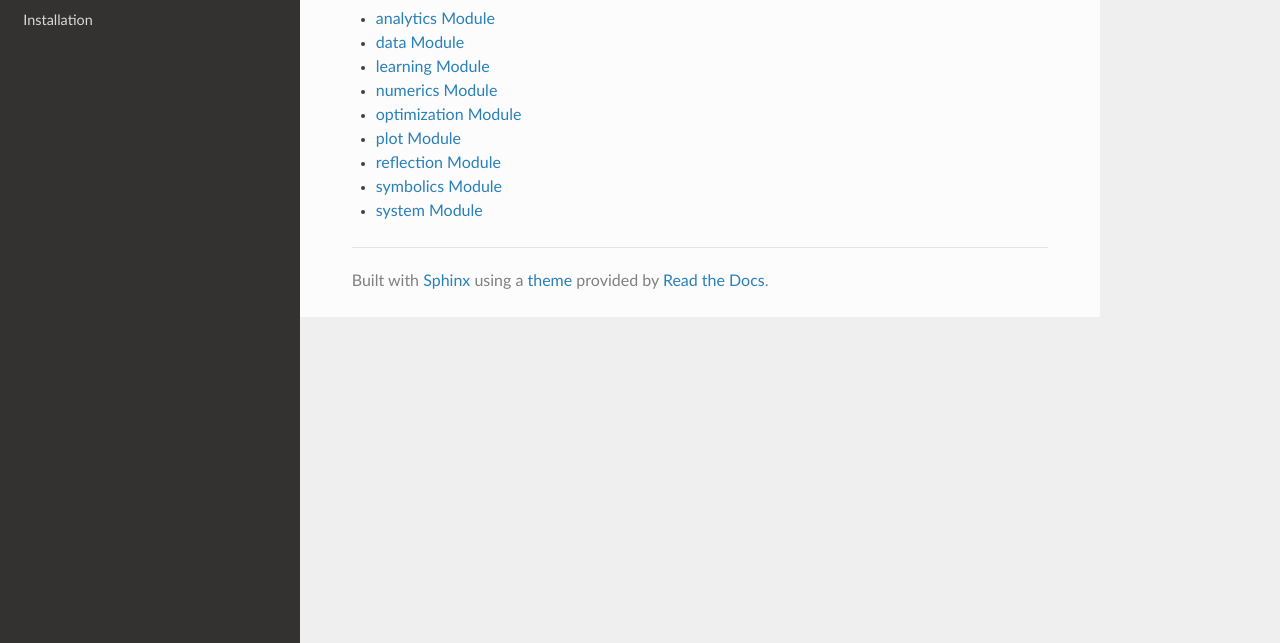
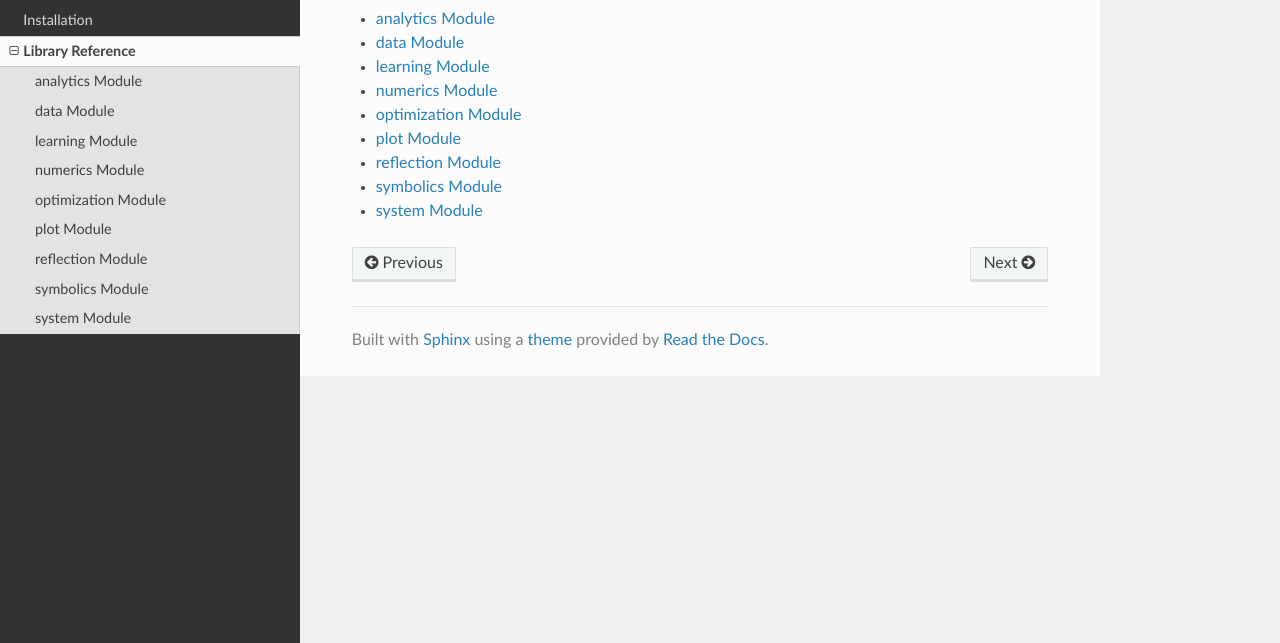
Before and after one commit to nachawati/unity, a website: page docs/html/library/index.html in a window 1280 px wide. Shown: the part 157-800 px from the top of the page. Drawn offline with Linux system fonts and the light colour scheme.

Commit message:
Update index.html

```diff
--- a/docs/html/library/index.html
+++ b/docs/html/library/index.html
@@ -35,6 +35,8 @@
   <link rel="stylesheet" href="../_static/pygments.css" type="text/css" />
     <link rel="index" title="Index" href="../genindex.html" />
     <link rel="search" title="Search" href="../search.html" />
+    <link rel="next" title="analytics Module" href="analytics.html" />
+    <link rel="prev" title="Installation" href="../installation.html" />
     <link href="../_static/style.css" rel="stylesheet" type="text/css">
 
 </head>
@@ -85,8 +87,20 @@
 
 
               <p class="caption"><span class="caption-text">Contents:</span></p>
-<ul>
+<ul class="current">
 <li class="toctree-l1"><a class="reference internal" href="../installation.html">Installation</a></li>
+<li class="toctree-l1 current"><a class="current reference internal" href="#">Library Reference</a><ul>
+<li class="toctree-l2"><a class="reference internal" href="analytics.html">analytics Module</a></li>
+<li class="toctree-l2"><a class="reference internal" href="data.html">data Module</a></li>
+<li class="toctree-l2"><a class="reference internal" href="learning.html">learning Module</a></li>
+<li class="toctree-l2"><a class="reference internal" href="numerics.html">numerics Module</a></li>
+<li class="toctree-l2"><a class="reference internal" href="optimization.html">optimization Module</a></li>
+<li class="toctree-l2"><a class="reference internal" href="plot.html">plot Module</a></li>
+<li class="toctree-l2"><a class="reference internal" href="reflection.html">reflection Module</a></li>
+<li class="toctree-l2"><a class="reference internal" href="symbolics.html">symbolics Module</a></li>
+<li class="toctree-l2"><a class="reference internal" href="system.html">system Module</a></li>
+</ul>
+</li>
 </ul>
 
 
@@ -176,6 +190,15 @@
           </div>
           <footer>
 
+    <div class="rst-footer-buttons" role="navigation" aria-label="footer navigation">
+
+        <a href="analytics.html" class="btn btn-neutral float-right" title="analytics Module" accesskey="n" rel="next">Next <span class="fa fa-arrow-circle-right"></span></a>
+
+
+        <a href="../installation.html" class="btn btn-neutral float-left" title="Installation" accesskey="p" rel="prev"><span class="fa fa-arrow-circle-left"></span> Previous</a>
+
+    </div>
+
 
   <hr/>
 
```
